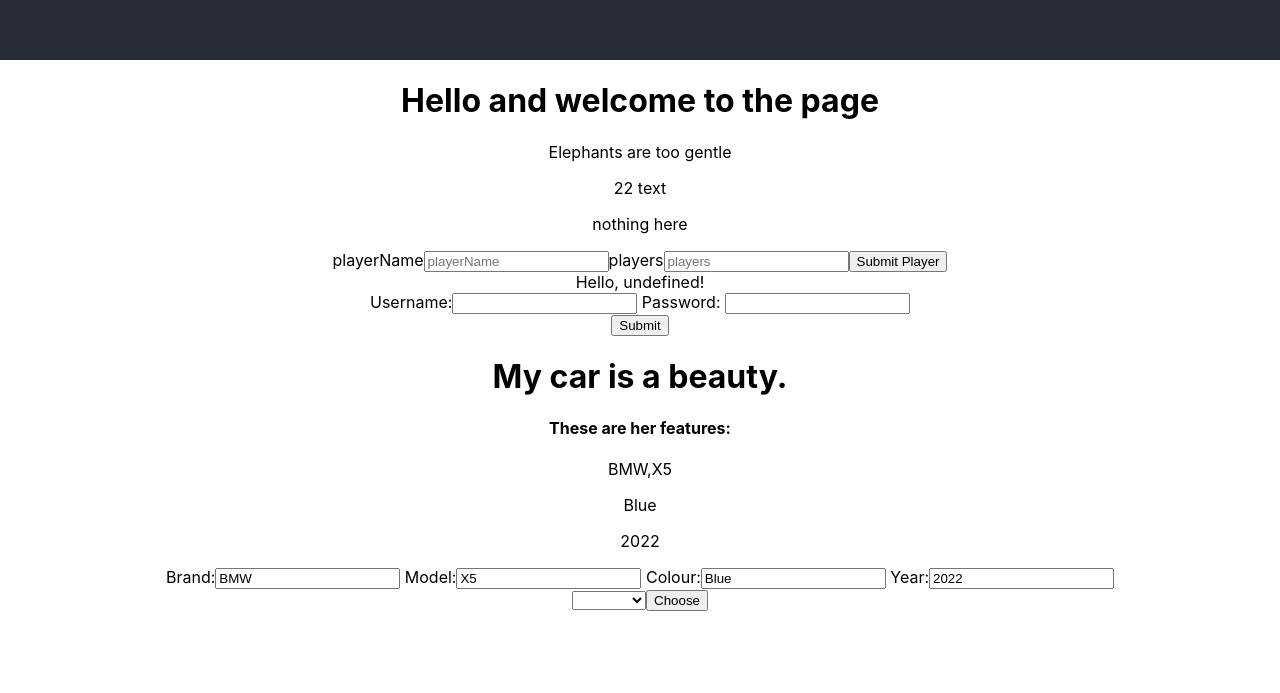
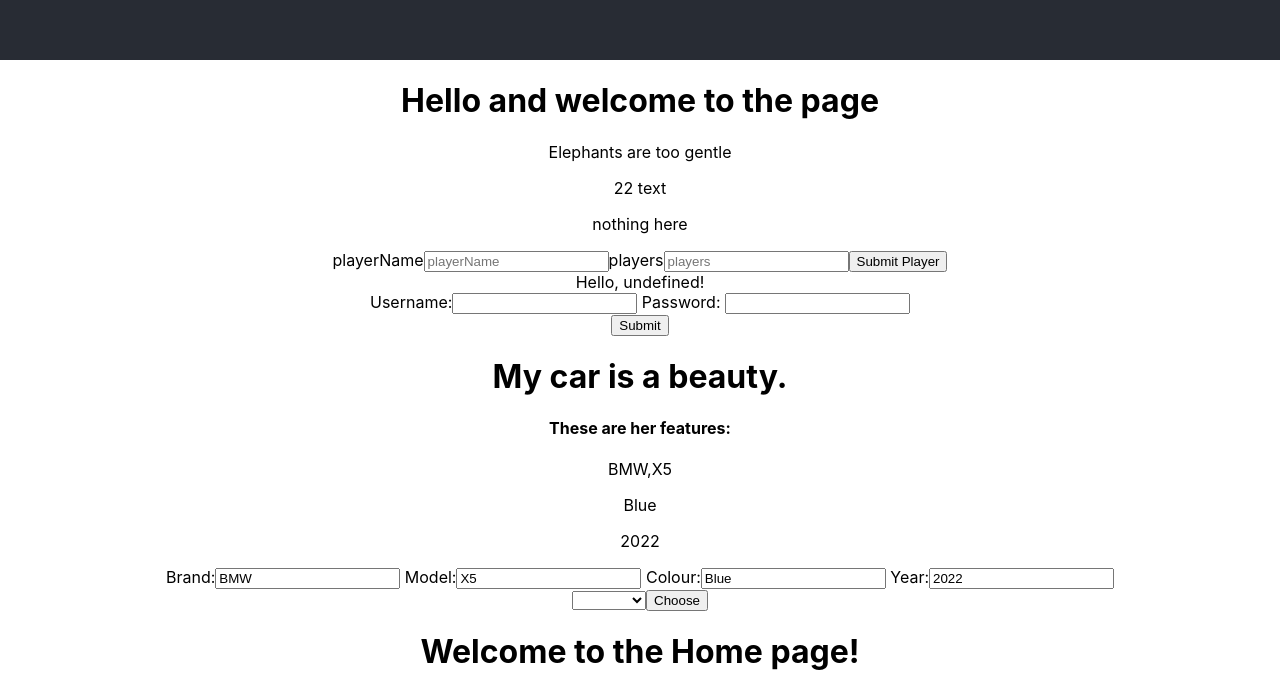
Before and after one commit to tigerFish29/qa-react-week, a React (Create React App) app: page / in a window 1280 px wide. Shown: the part 740-1433 px from the top of the page. Before the commit the page ends 1351 px from the top, so only its background shows below. Built offline with nearby package versions, Linux system fonts and the light colour scheme.

Commit message:
made changes to routing

```diff
--- /dev/null
+++ b/src/About.js
@@ -0,0 +1,9 @@
+const About = () => {
+    return (
+        <div>
+            <h1>About Us</h1>
+        </div>
+    )
+}
+
+export default About;
--- a/src/App.js
+++ b/src/App.js
@@ -4,7 +4,11 @@ import Props from  './Props';
 import ComponentWithProps from './ComponentWithProps';
 import Game from "./Game"
 import Effect from "./Effect";
+import { Routes, Route } from "react-router-dom";
 import Login from "./User";
+import Home from "./Home";
+import About from "./About";
+import Shop from "./Shop";
 import Car from "./Car"
 import Products from "./Products";
 
@@ -12,6 +16,7 @@ import Products from "./Products";
 function App() {
   return (
     <div className="App">
+
       <header className="App-header">
          <Props
             name="Brian Wilson"
@@ -37,6 +42,14 @@ function App() {
           <Products />
 
       </div>
+
+      <div>
+      <Routes>
+          <Route path="/" element={ <Home />} />
+          <Route path="/about" element={ <About />}  />
+          <Route path="/shop" element={ <Shop />} />
+      </Routes>
+      </div>
     </div>
   );
 }
--- /dev/null
+++ b/src/Home.js
@@ -0,0 +1,9 @@
+const Home = () => {
+    return (
+        <div>
+            <h1>Welcome to the Home page!</h1>
+        </div>
+    )
+}
+
+export default Home;
--- /dev/null
+++ b/src/Shop.js
@@ -0,0 +1,9 @@
+const Shop = () => {
+    return (
+        <div>
+            <h1>Shop with us</h1>
+        </div>
+    )
+}
+
+export default Shop;
--- a/src/index.js
+++ b/src/index.js
@@ -3,12 +3,15 @@ import ReactDOM from 'react-dom/client';
 import './index.css';
 import App from './App';
 import reportWebVitals from './reportWebVitals';
+import { BrowserRouter } from "react-router-dom";
 
 
 const root = ReactDOM.createRoot(document.getElementById('root'));
 root.render(
   <React.StrictMode>
+    <BrowserRouter>
     <App />
+    </BrowserRouter>
   </React.StrictMode>
 );
 
```
